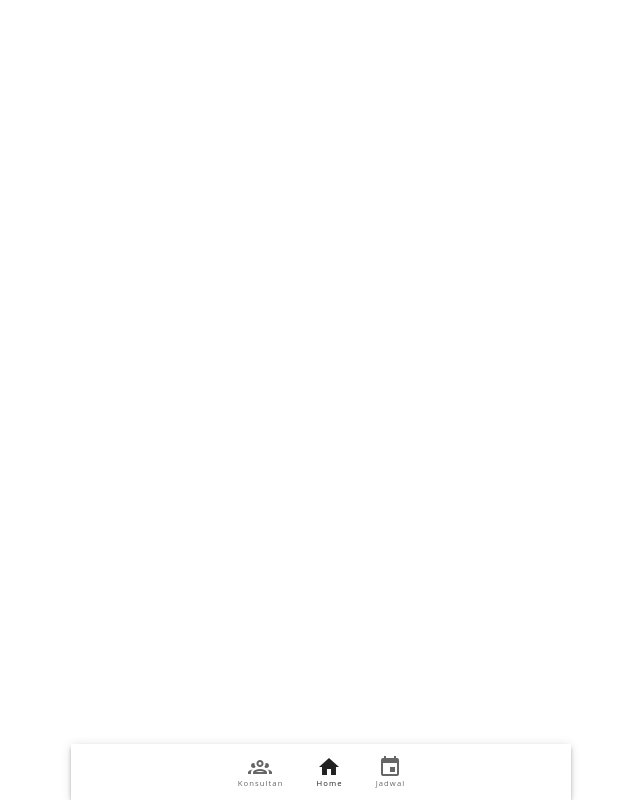
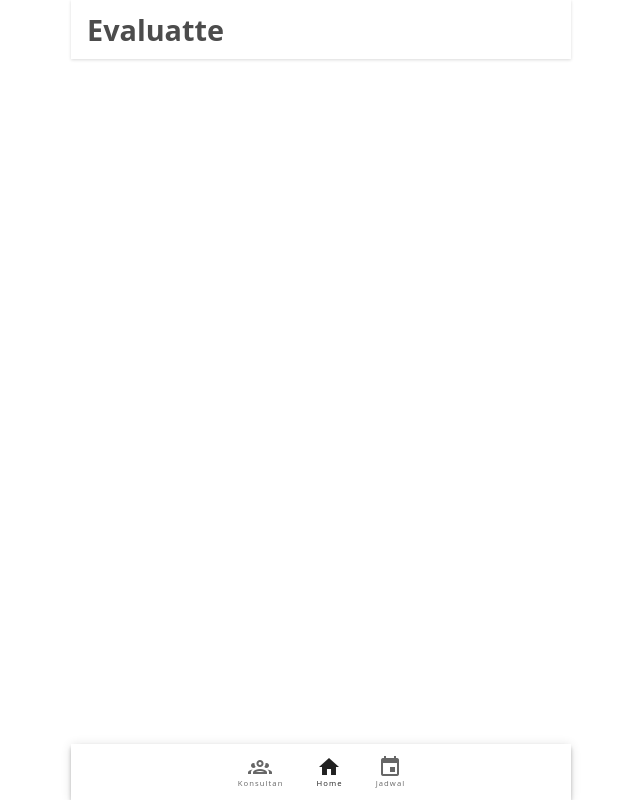
Before and after one commit to argaghulamahmad/evaluatte-mw, a Vue app: page / in a window 1280 px wide. Shown: the whole page, without its empty margins (319-959 px from the left). Built offline with nearby package versions, Linux system fonts and the light colour scheme.

Commit message:
Add header

```diff
--- a/src/App.vue
+++ b/src/App.vue
@@ -1,8 +1,23 @@
 <template>
   <div id="app">
+    <div style="
+      width: 100vw;
+      max-width: 500px;
+      color: rgba(0, 0, 0, 0.7);
+      z-index: 30;
+      transition: all 0.3s ease 0s;
+      position: fixed;
+      top: 0;
+      padding: 8px 16px;
+      background-color: white;
+      box-shadow: rgba(0, 0, 0, 0.15) 0 1px 3px 0;
+    ">
+      <h1>Evaluatte</h1>
+    </div>
+    <div style="margin-top: 72px;"></div>
     <router-view>
     </router-view>
-    <div style="margin-top: 64px;"></div>
+    <div style="margin-top: 72px;"></div>
     <BottomNavigation/>
   </div>
 </template>
```
